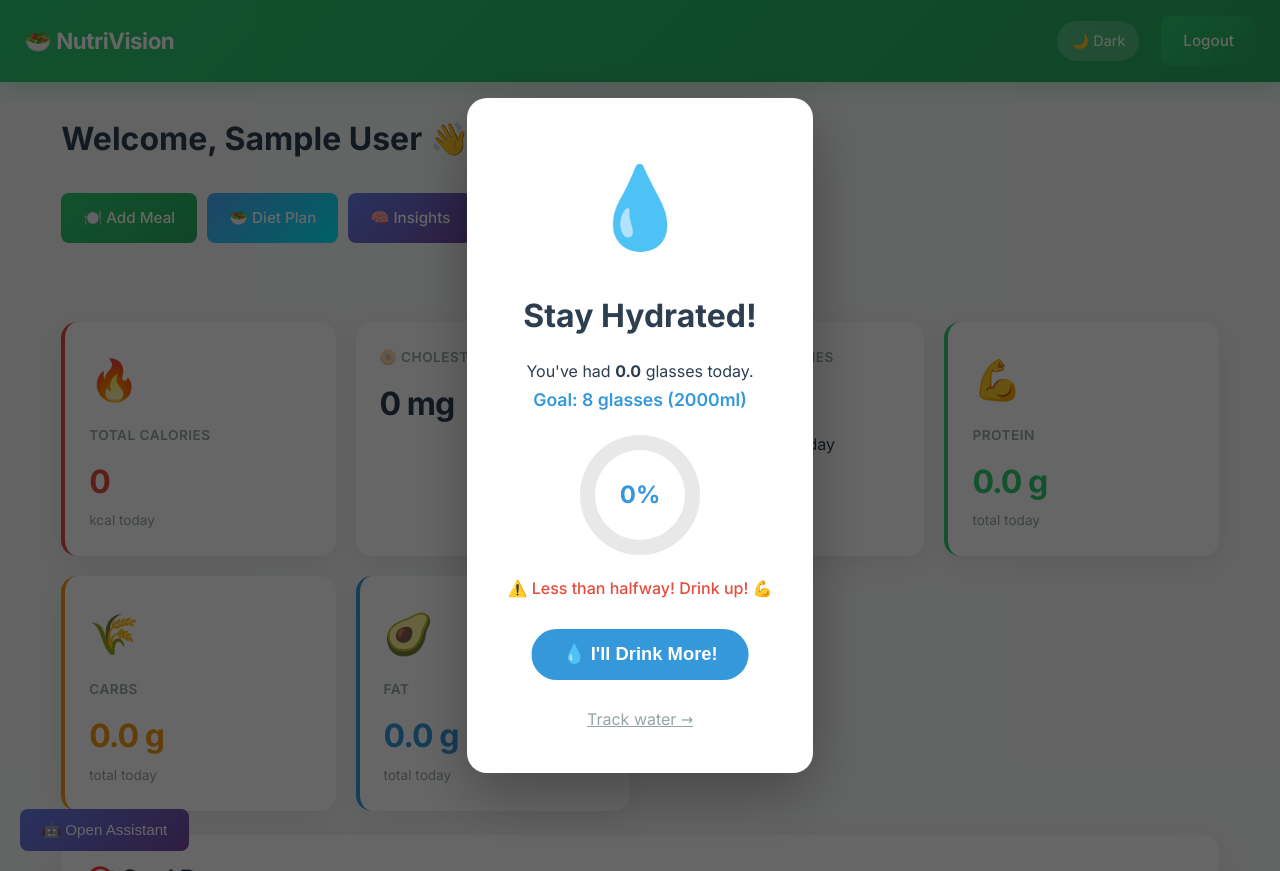
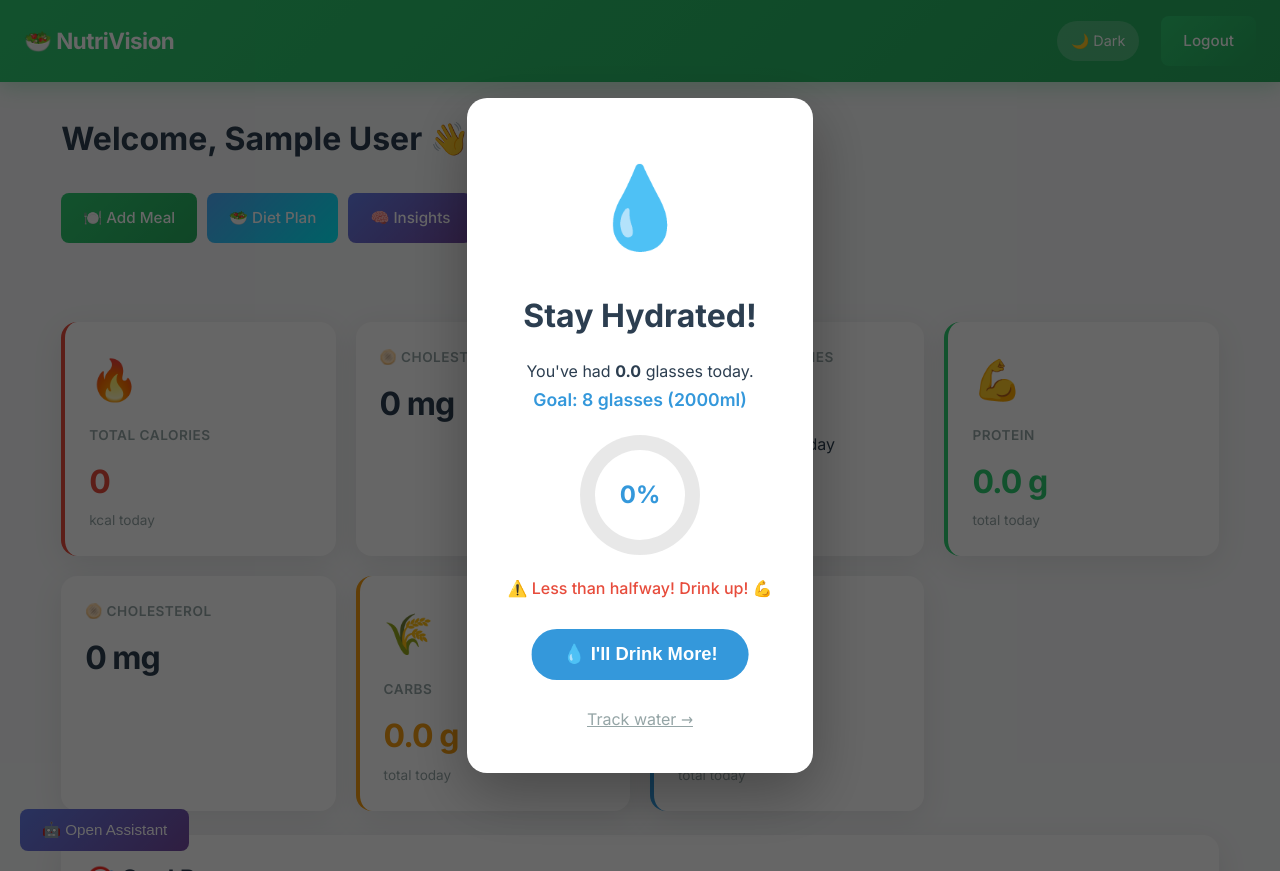
Before and after one commit to kakkadishva-bit/nutrivision-ai, a PHP site: page /dashboard.php in a window 1280 px wide. Run offline with PHP 8.4, Linux system fonts and the light colour scheme; the visitor is signed in with stand-in values (Sample User, id 1); data that the repository does not hold is empty.

Commit message:
Add total cholesterol calculation and display

```diff
--- a/dashboard.php
+++ b/dashboard.php
@@ -55,7 +55,7 @@ $total_carbs = $row['total_carbs'] ?? 0;
 $total_fat = $row['total_fat'] ?? 0;
 $total_fiber = $row['total_fiber'] ?? 0;
 $total_sugar = $row['total_sugar'] ?? 0;
-
+$total_cholesterol = $row['total_cholesterol'] ?? 0;
 // Get ALL recent meals with delete option
 $meal_query = "SELECT m.*,
     f.calories, f.protein, f.carbs, f.fat, f.fiber, f.sugar,
@@ -242,6 +242,10 @@ if ($late_result) {
                 <h1 style="color: var(--primary);"><?php echo number_format($total_protein, 1); ?> g</h1>
                 <p style="color: var(--gray); font-size: 0.85rem;">total today</p>
             </div>
+            <div class="card">
+    <h3>🫓 Cholesterol</h3>
+    <h1><?php echo round($total_cholesterol, 1); ?> mg</h1>
+</div>
             <div class="card" style="border-left: 4px solid var(--warning);">
                 <div class="card-icon">🌾</div>
                 <h3>Carbs</h3>
```
